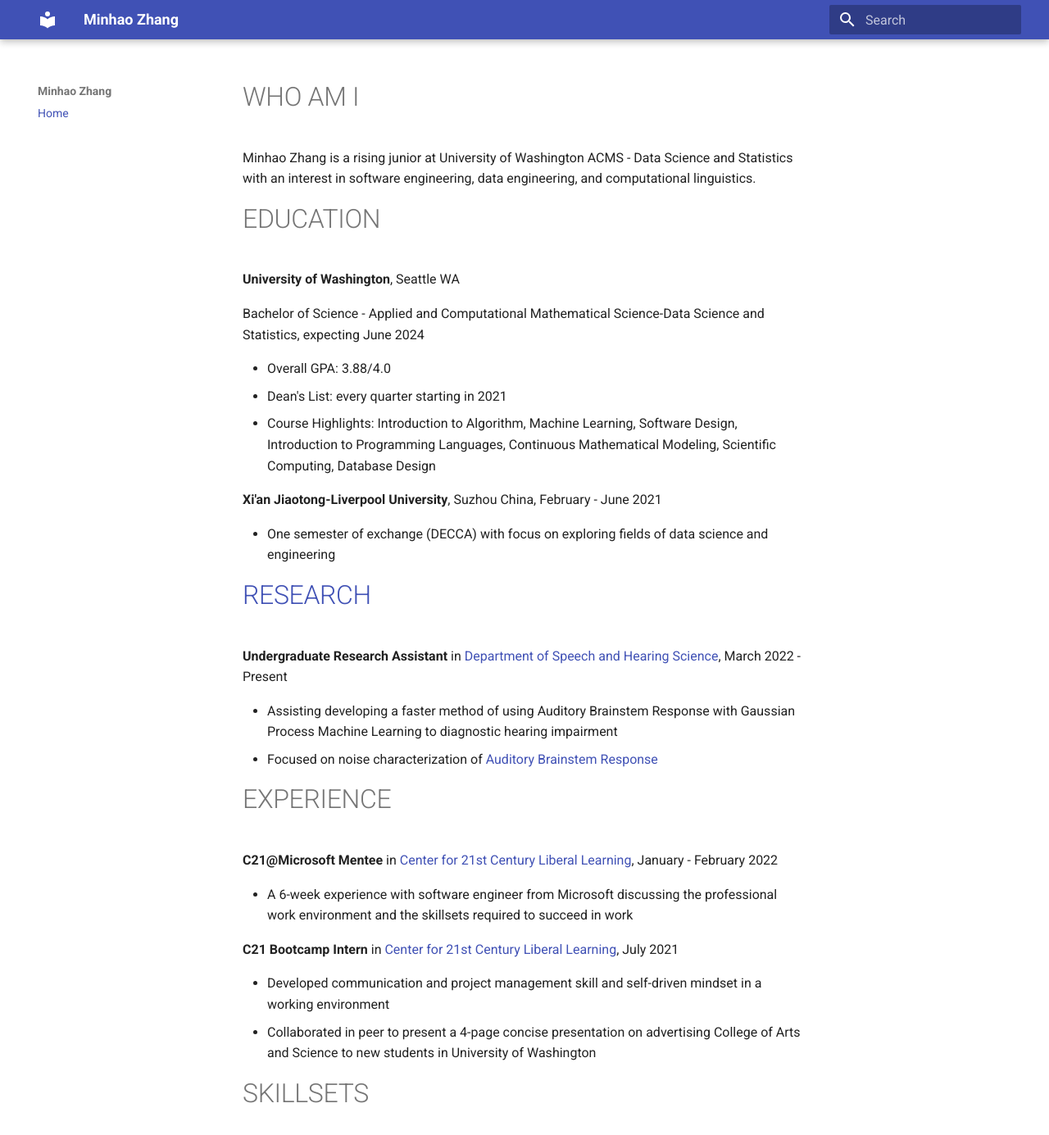
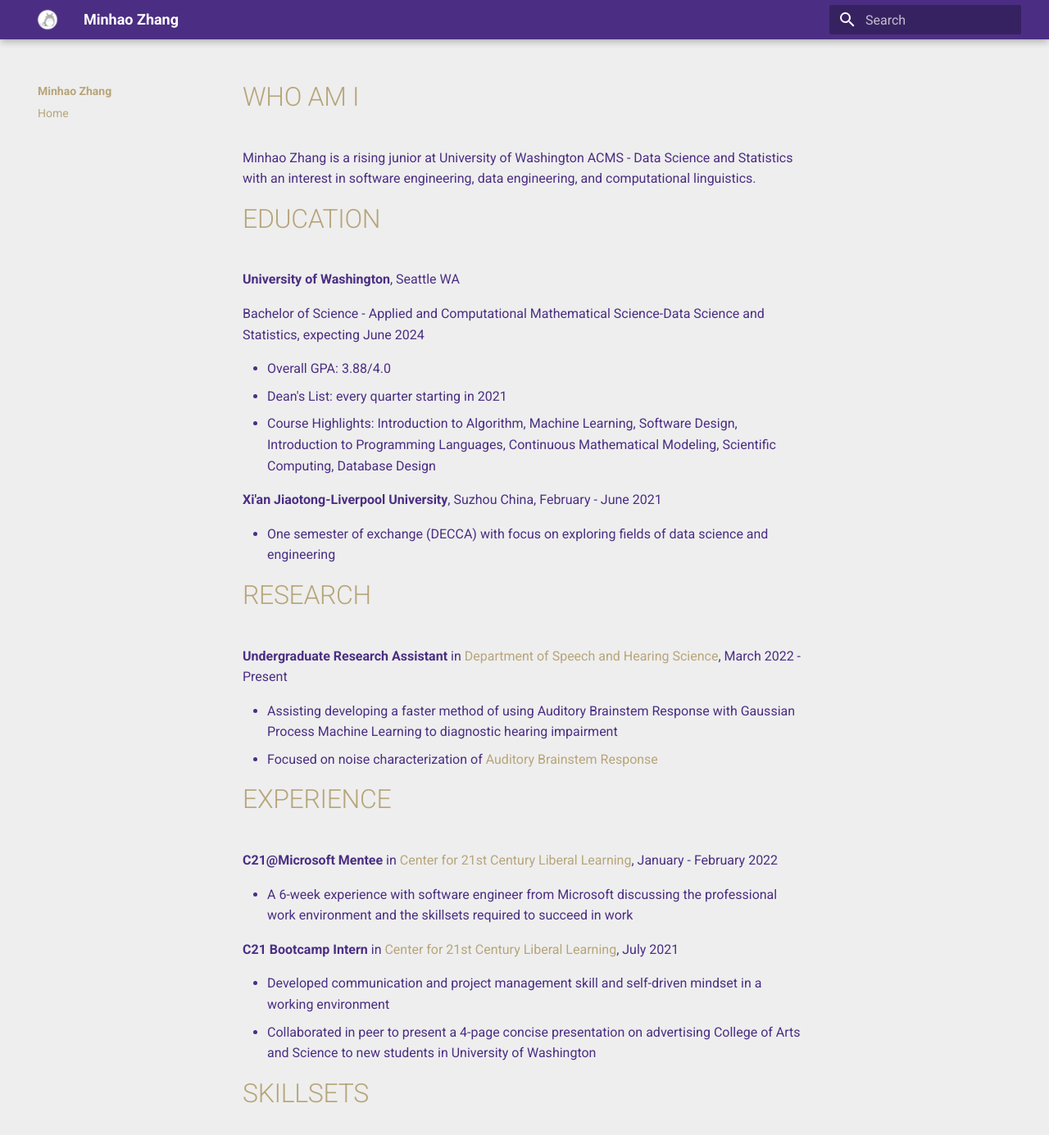
Before and after one commit to Minhao-Zhang/Minhao-Zhang.github.io, an MkDocs documentation site: the page built from docs/index.md, in a window 1280 px wide and 1400 px high. Shown: the top 1385 px of the window at 82% size. Built offline with MkDocs 1.6.1 and Material for MkDocs 9.7.7, drawn with Linux system fonts in a browser that asks for light colours.

Commit message:
changed color palette

```diff
--- /dev/null
+++ b/docs/stylesheets/extra.css
@@ -0,0 +1,20 @@
+:root > * {
+    --md-default-fg-color:          #4b2e83;
+    --md-default-fg-color--light:   #b7a57a;
+    --md-default-fg-color--lighter: #b7a57a;
+    --md-default-fg-color--dark:    #b7a57a;
+    --md-default-bg-color:          #eeeeee;
+
+    --md-accent-fg-color:           #85754d;
+
+    --md-footer-bg-color:          #4b2e83;
+    --md-footer-fg-color--light:   #b7a57a;
+    --md-footer-fg-color--dark:    #85754d;
+
+
+    --md-typeset-a-color:          #b7a57a;
+
+    --md-primary-fg-color:        #4b2e83;
+    --md-primary-fg-color--light: #b7a57a;
+    --md-primary-fg-color--dark:  #85754d;
+  }
--- a/mkdocs.yml
+++ b/mkdocs.yml
@@ -5,6 +5,13 @@ nav:
 
 theme:
   name: material
+  favicon: img/favicon.png
+  logo: img/favicon.png
+  palette:
+    primary: deep purple
+
+extra_css:
+  - stylesheets/extra.css
 
 markdown_extensions:
   - pymdownx.arithmatex:
```
Also changed, not shown: docs/img/favicon.png (added).
